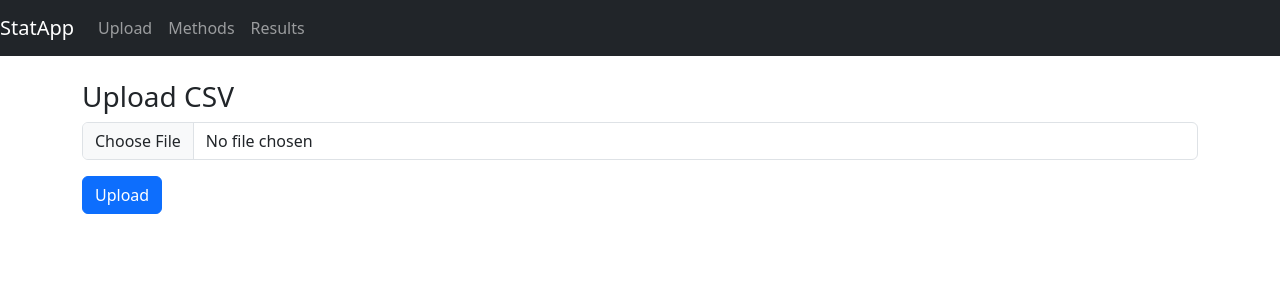
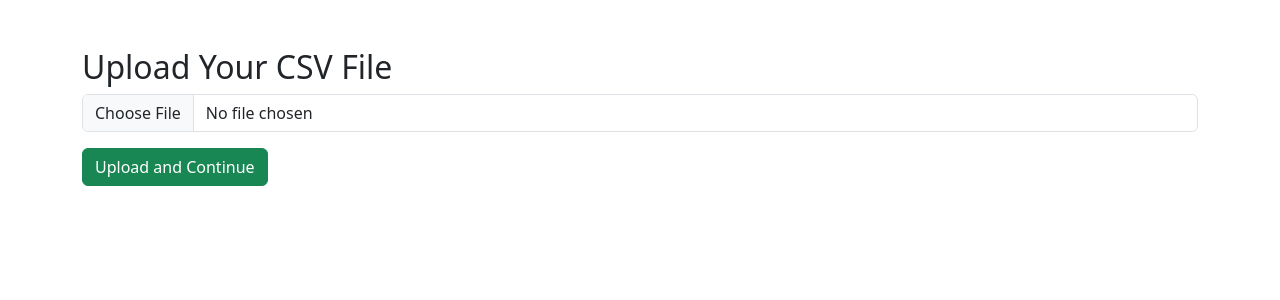
Before and after one commit to Kidanedg/stat-decision-maker, a Flask app: page /upload in a window 1280 px wide. Shown: the top 300 px of the page. Run offline with Flask 3, Linux system fonts and the light colour scheme; some libraries are stand-ins or nearby versions.

Commit message:
Update upload.html

```diff
--- a/templates/upload.html
+++ b/templates/upload.html
@@ -1,10 +1,26 @@
-{% extends "base.html" %}
-{% block content %}
-<h3>Upload CSV</h3>
-<form method="POST" enctype="multipart/form-data">
-  <div class="mb-3">
-    <input class="form-control" type="file" name="file" accept=".csv">
+<!doctype html>
+<html lang="en">
+<head>
+  <meta charset="UTF-8">
+  <title>Upload CSV</title>
+  <link href="https://cdn.jsdelivr.net/npm/bootstrap@5.3.0/dist/css/bootstrap.min.css" rel="stylesheet">
+</head>
+<body>
+  <div class="container mt-5">
+    <h2>Upload Your CSV File</h2>
+    <form method="POST" enctype="multipart/form-data">
+      <div class="mb-3">
+        <input type="file" name="file" class="form-control" required accept=".csv">
+      </div>
+      <button type="submit" class="btn btn-success">Upload and Continue</button>
+    </form>
+    {% with messages = get_flashed_messages() %}
+      {% if messages %}
+        <div class="alert alert-warning mt-3">
+          {{ messages[0] }}
+        </div>
+      {% endif %}
+    {% endwith %}
   </div>
-  <button class="btn btn-primary">Upload</button>
-</form>
-{% endblock %}
+</body>
+</html>
```
